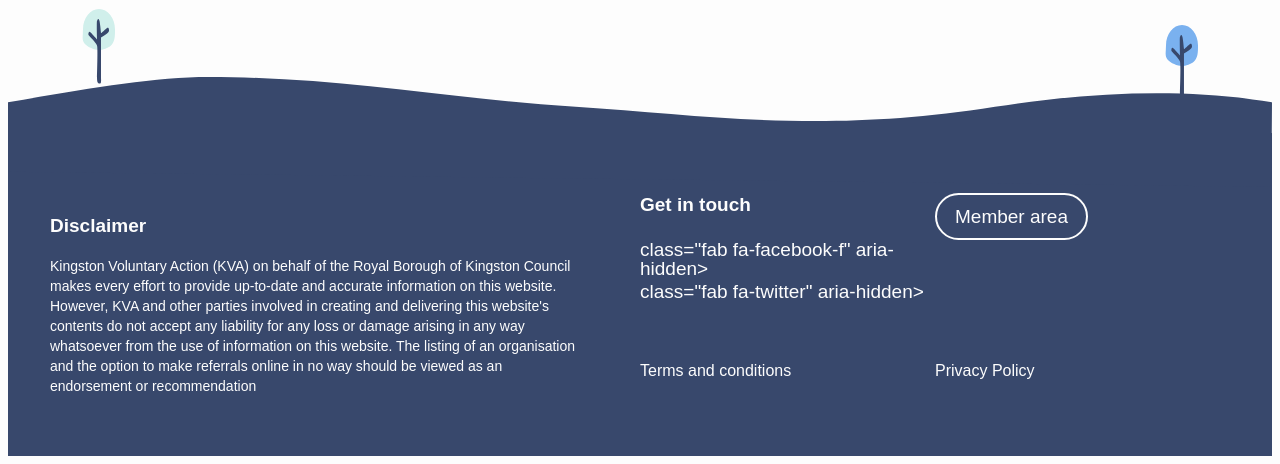
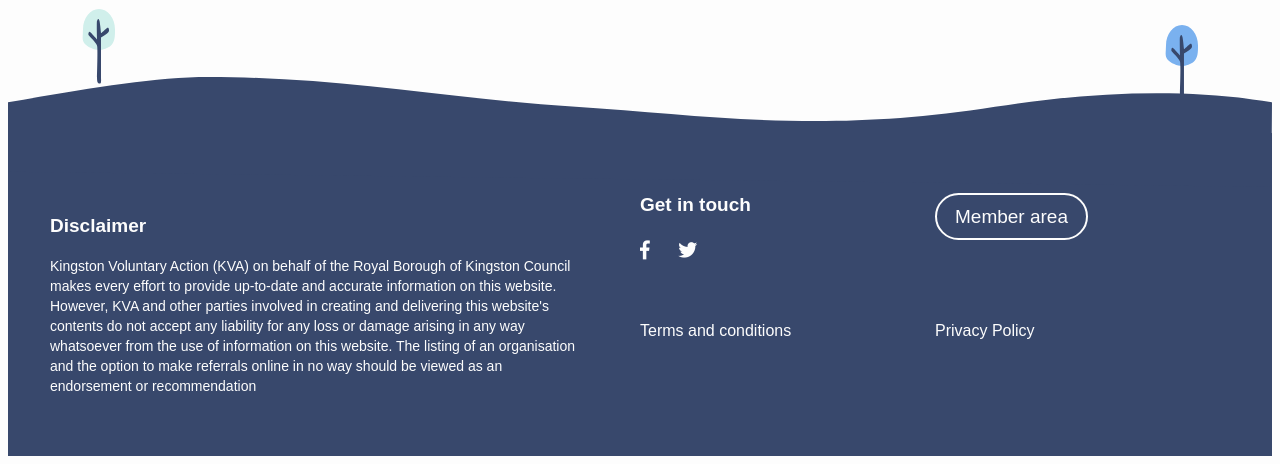
Before and after one commit to RoyalBoroughKingston/ck-frontend, a PHP site: page / in a window 1280 px wide. Shown: the part 2189-2653 px from the top of the page. Run offline with PHP 8.4, Linux system fonts and the light colour scheme; data that the repository does not hold is empty; style sheets or scripts are compiled from the project's sources; some libraries are stand-ins or nearby versions; some web fonts are replaced.

Commit message:
Accessibility: Added some more aria attributes to icons

```diff
--- a/assets/src/js/components/SocialShare.vue
+++ b/assets/src/js/components/SocialShare.vue
@@ -15,12 +15,12 @@
             </network>
 
             <a class="link-share" :data-clipboard-text="url">
-                <i class="fab fa-link" aria-hidden title="Link"></i>
+                <i class="fa fa-link" aria-hidden title="Link"></i>
                 <span class="sr-only">Link</span>
             </a>
 
             <network network="email">
-                <i class="fab fa-envelope" aria-hidden title="Email"></i>
+                <i class="fa fa-envelope" aria-hidden title="Email"></i>
                 <span class="sr-only">Email</span>
             </network>
         </div>
--- a/templates/_snippets/footer.php
+++ b/templates/_snippets/footer.php
@@ -13,8 +13,8 @@
           <nav class="nav nav--footer nav--social" name="social-nav">
             <label for="social-nav">Get in touch</label>
 
-            <a href="https://facebook.com/ConnectedKingston" class="nav__link" target="_blank"> class="fab fa-facebook-f" aria-hidden></i></a>
-            <a href="https://twitter.com/ConnectedKings" class="nav__link" target="_blank"> class="fab fa-twitter" aria-hidden></i></a>
+            <a href="https://facebook.com/ConnectedKingston" class="nav__link" target="_blank"><i class="fab fa-facebook-f" aria-hidden></i></a>
+            <a href="https://twitter.com/ConnectedKings" class="nav__link" target="_blank"><i class="fab fa-twitter" aria-hidden></i></a>
           </nav>
         </div>
 
```
Also changed, not shown: assets/src/js/components/Service.vue (+13 -3 lines), mix-manifest.json.
